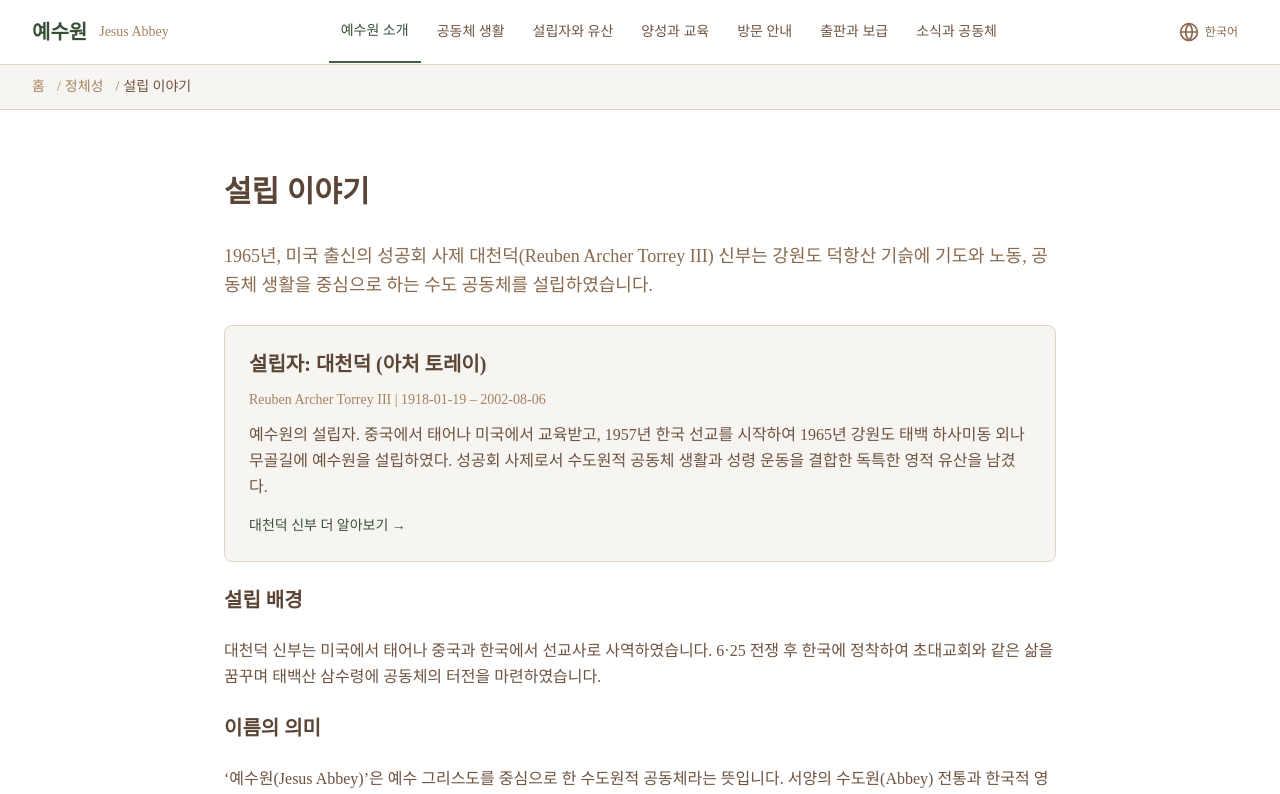
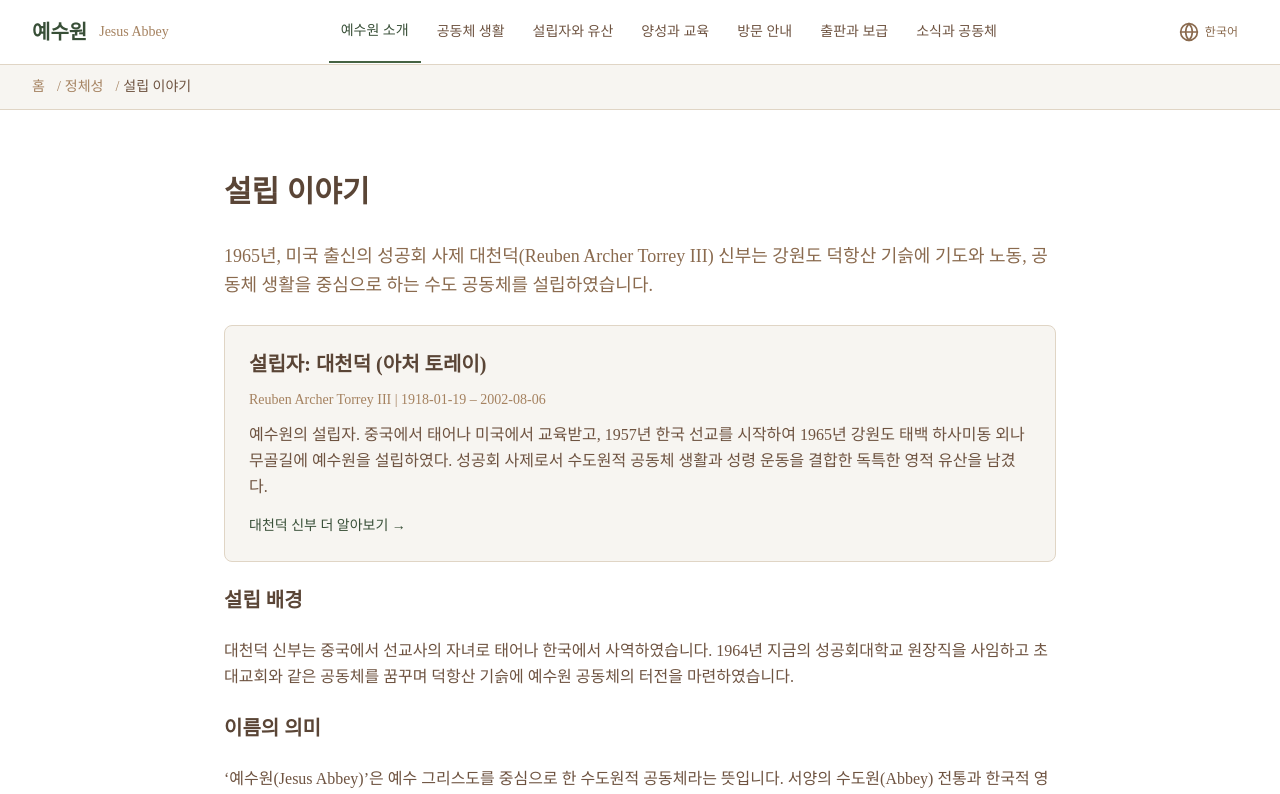
Before and after one commit to MooMoo-Grange/moomoo-tech-blog, a Next.js app: page /identity/foundation in a window 1280 px wide. Shown: the top 794 px of the page. Built offline with nearby package versions, Linux system fonts and the light colour scheme.

Commit message:
fix: update company background narrative\n\nCorrect and refine company founding story details.

```diff
--- a/app/identity/foundation/page.tsx
+++ b/app/identity/foundation/page.tsx
@@ -34,8 +34,7 @@ export default function FoundationPage() {
             )}
             <h2 className="text-xl font-serif font-bold mt-8">설립 배경</h2>
             <p className="text-abbey-700 leading-relaxed">
-              대천덕 신부는 미국에서 태어나 중국과 한국에서 선교사로 사역하였습니다. 6&middot;25 전쟁 후 한국에 정착하여
-              초대교회와 같은 삶을 꿈꾸며 태백산 삼수령에 공동체의 터전을 마련하였습니다.
+              대천덕 신부는 중국에서 선교사의 자녀로 태어나 한국에서 사역하였습니다. 1964년 지금의 성공회대학교 원장직을 사임하고 초대교회와 같은 공동체를 꿈꾸며 덕항산 기슭에 예수원 공동체의 터전을 마련하였습니다.
             </p>
             <h2 className="text-xl font-serif font-bold mt-8">이름의 의미</h2>
             <p className="text-abbey-700 leading-relaxed">
```
